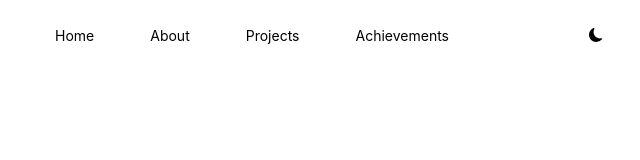
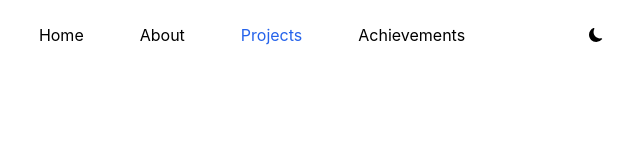
Before and after one commit to mifwar/personal_site, a Next.js app: page /projects in a window 1280 px wide. Shown: the top 160 px of the page, without its empty margins (373-1013 px from the left). Built offline with nearby package versions, Linux system fonts and the light colour scheme.

Commit message:
add highlight color for active page

```diff
--- a/components/Navbar.js
+++ b/components/Navbar.js
@@ -5,34 +5,50 @@ import Link from "next/link";
 import Sidebar from "./Sidebar";
 
 const Navbar = (props) => {
-  const { isMobile, darkMode, changeDarkMode } = props;
+  const { isMobile, darkMode, changeDarkMode, path } = props;
   return (
     <nav className="flex items-center max-w-3xl mx-auto">
       {isMobile ? (
-        <Sidebar isDark={darkMode} />
+        <Sidebar isDark={darkMode} path={path} />
       ) : (
         <div className="xs:hidden ml-auto pl-10">
           <Link
             href="/"
-            className="text-sm rounded-md py-2 px-7 hover:bg-gray-200 ease-in duration-150 dark:text-white dark:hover:bg-gray-700"
+            className={`${
+              path === "home"
+                ? "dark:text-blue-400 text-blue-600"
+                : "dark:text-white text-black"
+            } "text-sm rounded-md py-2 px-7 hover:bg-gray-200 ease-in duration-150 dark:hover:bg-gray-700"`}
           >
             Home
           </Link>
           <Link
             href="/about"
-            className="text-sm rounded-md py-2 px-7 hover:bg-gray-200 ease-in duration-150 dark:text-white dark:hover:bg-gray-700"
+            className={`${
+              path === "about"
+                ? "dark:text-blue-400 text-blue-600"
+                : "dark:text-white text-black"
+            } "text-sm rounded-md py-2 px-7 hover:bg-gray-200 ease-in duration-150 dark:hover:bg-gray-700"`}
           >
             About
           </Link>
           <Link
             href="/projects"
-            className="text-sm rounded-md py-2 px-7 hover:bg-gray-200 ease-in duration-150 dark:text-white dark:hover:bg-gray-700"
+            className={`${
+              path === "projects"
+                ? "dark:text-blue-400 text-blue-600"
+                : "dark:text-white text-black"
+            } "text-sm rounded-md py-2 px-7 hover:bg-gray-200 ease-in duration-150 dark:hover:bg-gray-700"`}
           >
             Projects
           </Link>
           <Link
             href="/achievements"
-            className="text-sm rounded-md py-2 px-7 hover:bg-gray-200 ease-in duration-150 dark:text-white dark:hover:bg-gray-700"
+            className={`${
+              path === "achievements"
+                ? "dark:text-blue-400 text-blue-600"
+                : "dark:text-white text-black"
+            } "text-sm rounded-md py-2 px-7 hover:bg-gray-200 ease-in duration-150 dark:hover:bg-gray-700"`}
           >
             Achievements
           </Link>
--- a/components/Sidebar.js
+++ b/components/Sidebar.js
@@ -6,7 +6,7 @@ import Link from "next/link";
 
 const Sidebar = (props) => {
   const [isOpen, setIsOpen] = useState(false);
-  const { isDark } = props;
+  const { isDark, path } = props;
 
   const changeSidebarStatus = () => {
     setIsOpen(!isOpen);
@@ -40,22 +40,66 @@ const Sidebar = (props) => {
           </div>
           <ul className="nav-menu-items">
             <li>
-              <Link href="/" className="nav-text dark:text-white">
+              <Link
+                href="/"
+                className={
+                  path === "home"
+                    ? isDark
+                      ? "nav-text dark-active"
+                      : "nav-text active"
+                    : isDark
+                    ? "nav-text dark"
+                    : "nav-text"
+                }
+              >
                 Home
               </Link>
             </li>
             <li>
-              <Link href="/about" className="nav-text dark:text-white">
+              <Link
+                href="/about"
+                className={
+                  path === "about"
+                    ? isDark
+                      ? "nav-text dark-active"
+                      : "nav-text active"
+                    : isDark
+                    ? "nav-text dark"
+                    : "nav-text"
+                }
+              >
                 About
               </Link>
             </li>
             <li>
-              <Link href="/projects" className="nav-text dark:text-white">
+              <Link
+                href="/projects"
+                className={
+                  path === "projects"
+                    ? isDark
+                      ? "nav-text dark-active"
+                      : "nav-text active"
+                    : isDark
+                    ? "nav-text dark"
+                    : "nav-text"
+                }
+              >
                 Projects
               </Link>
             </li>
             <li>
-              <Link href="/achievements" className="nav-text dark:text-white">
+              <Link
+                href="/achievements"
+                className={
+                  path === "achievements"
+                    ? isDark
+                      ? "nav-text dark-active"
+                      : "nav-text active"
+                    : isDark
+                    ? "nav-text dark"
+                    : "nav-text"
+                }
+              >
                 Achievements
               </Link>
             </li>
--- a/pages/about/index.js
+++ b/pages/about/index.js
@@ -31,6 +31,7 @@ const About = () => {
             isMobile={isMobile}
             darkMode={darkMode}
             changeDarkMode={setDarkMode}
+            path="about"
           />
           <div className="flex justify-center items-center h-screen -my-16 dark:text-white">
             About Page
--- a/pages/achievements/index.js
+++ b/pages/achievements/index.js
@@ -31,6 +31,7 @@ const About = () => {
             isMobile={isMobile}
             darkMode={darkMode}
             changeDarkMode={setDarkMode}
+            path="achievements"
           />
           <div className="flex justify-center items-center h-screen -my-16 dark:text-white">
             Achievements Page
--- a/pages/index.js
+++ b/pages/index.js
@@ -31,6 +31,7 @@ const Home = () => {
             isMobile={isMobile}
             darkMode={darkMode}
             changeDarkMode={setDarkMode}
+            path="home"
           />
           <div className="relative rounded-full mx-auto w-48 h-48 overflow-auto my-20">
             <Image src={profile} width={1000} />
--- a/pages/projects/index.js
+++ b/pages/projects/index.js
@@ -31,6 +31,7 @@ const About = () => {
             isMobile={isMobile}
             darkMode={darkMode}
             changeDarkMode={setDarkMode}
+            path="projects"
           />
           <div className="flex justify-center items-center h-screen -my-16 dark:text-white">
             Projects Page
--- a/styles/globals.css
+++ b/styles/globals.css
@@ -70,6 +70,18 @@ a {
     border-radius: 4px;
   }
 
+  .nav-text.active {
+    color: #2563eb;
+  }
+
+  .nav-text.dark {
+    color: #ffffff;
+  }
+
+  .nav-text.dark-active {
+    color: #60a5fa;
+  }
+
   .overlay {
     z-index: 1;
     position: fixed;
```
